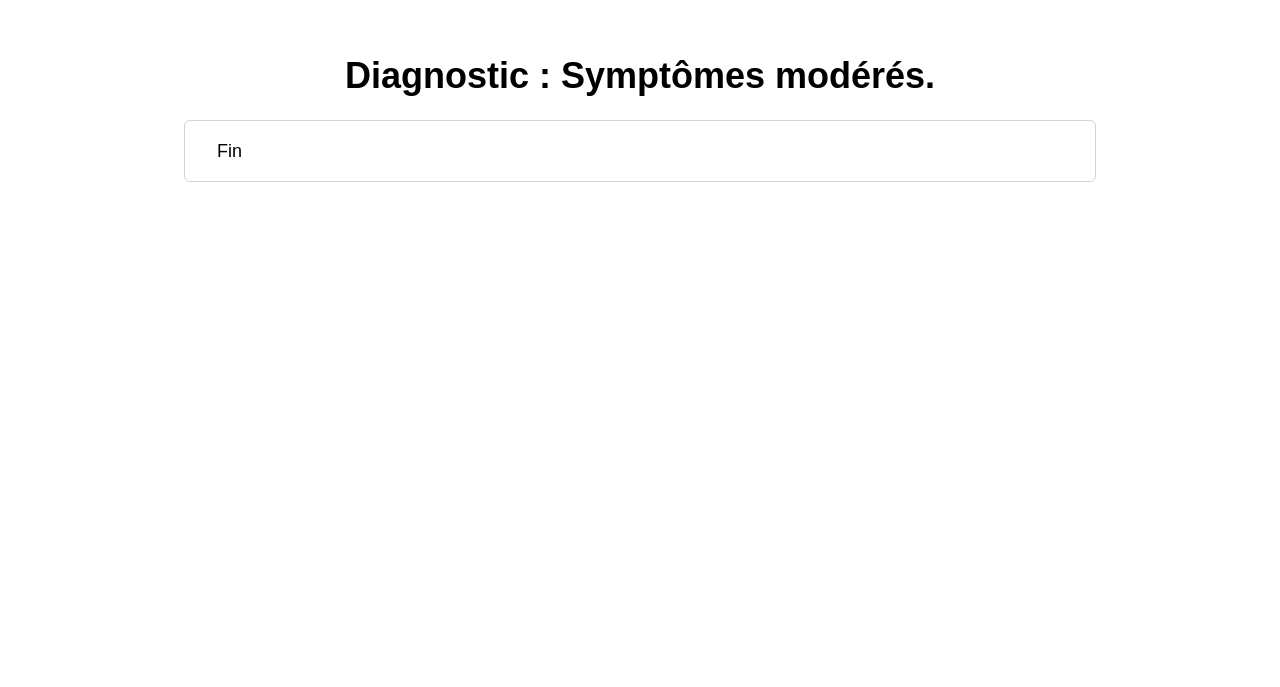
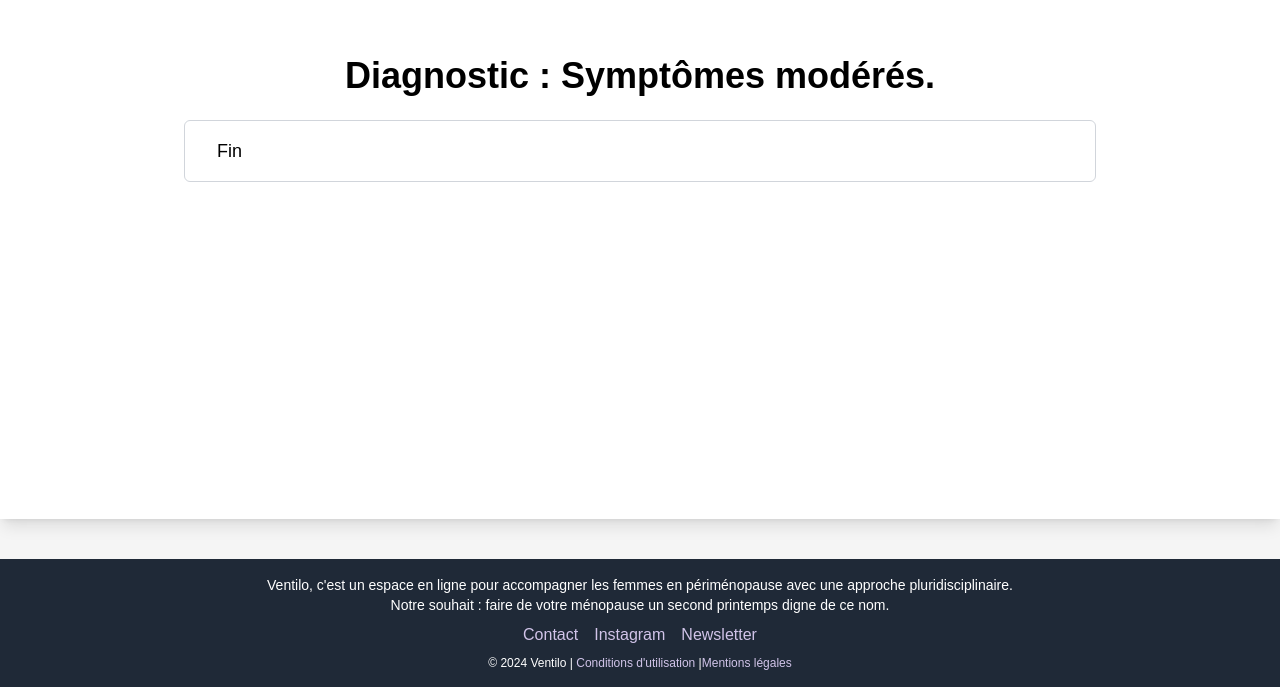
Before and after one commit to MohamedLemineK/InnovHer-Suivi-Menopause, a Next.js app in the folder untitled/: page / in a window 1280 px wide. Shown: the part 6761-7448 px from the top of the page. Before the commit the page ends 7280 px from the top, so only its background shows below. Built offline with nearby package versions, Linux system fonts and the light colour scheme.

Commit message:
add footer touchez ap

```diff
--- a/untitled/src/app/page.js
+++ b/untitled/src/app/page.js
@@ -2,6 +2,7 @@
 
 import { useState } from "react";
 import { Element, scroller } from "react-scroll";
+import Link from "next/link";
 
 export default function Chatbot() {
     const [messages, setMessages] = useState([
@@ -161,7 +162,41 @@ export default function Chatbot() {
                         </div>
                     </Element>
                 ))}
+
+        </div>
+
+        {/* Footer */}
+        <footer className="bg-gray-800 text-white text-center py-4 mt-10">
+            <p className="text-sm">
+                Ventilo, c'est un espace en ligne pour accompagner les femmes en périménopause avec une approche
+                pluridisciplinaire.
+                <br />
+                Notre souhait : faire de votre ménopause un second printemps digne de ce nom.
+            </p>
+            <div className="flex justify-center space-x-4 mt-2">
+                <a href="mailto:floriane@ventilo.care" className="text-purpleAccent hover:underline">
+                    Contact
+                </a>
+                <a href="https://www.instagram.com/ventilo.care" target="_blank" rel="noopener noreferrer"
+                   className="text-purpleAccent hover:underline">
+                    Instagram
+                </a>
+                <a href="https://ventilo.substack.com/" target="_blank" rel="noopener noreferrer"
+                   className="text-purpleAccent hover:underline">
+                    Newsletter
+                </a>
             </div>
-        </div>
+            <div className="text-xs mt-2">
+                <span>© 2024 Ventilo | </span>
+                <Link href="/conditions-d-utilisation/" className="text-purpleAccent hover:underline">
+                    Conditions d'utilisation
+                </Link> |
+                <Link href="/mentions-legales/" className="text-purpleAccent hover:underline">
+                    Mentions légales
+                </Link>
+            </div>
+        </footer>
+    </div>
+
     );
 }
```
